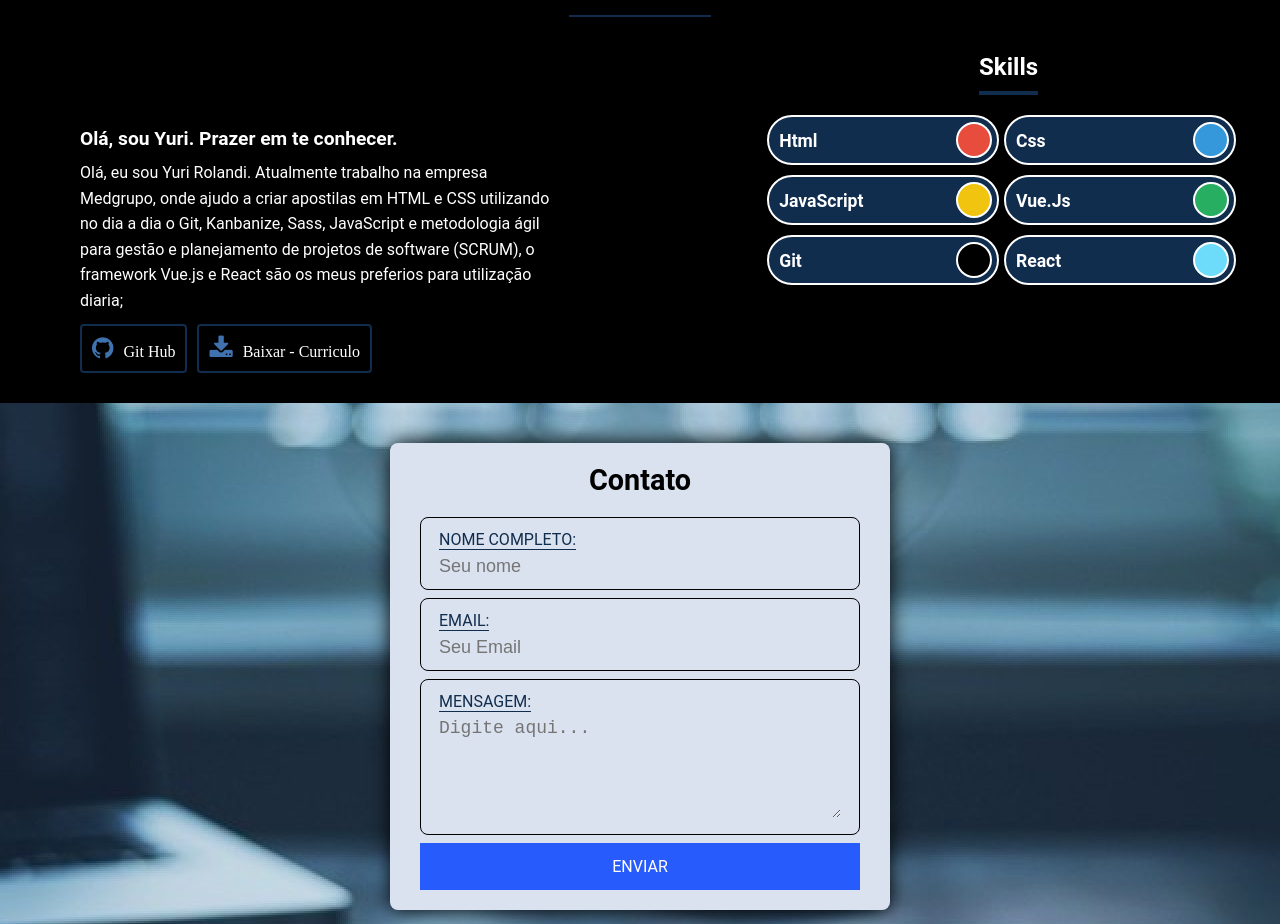
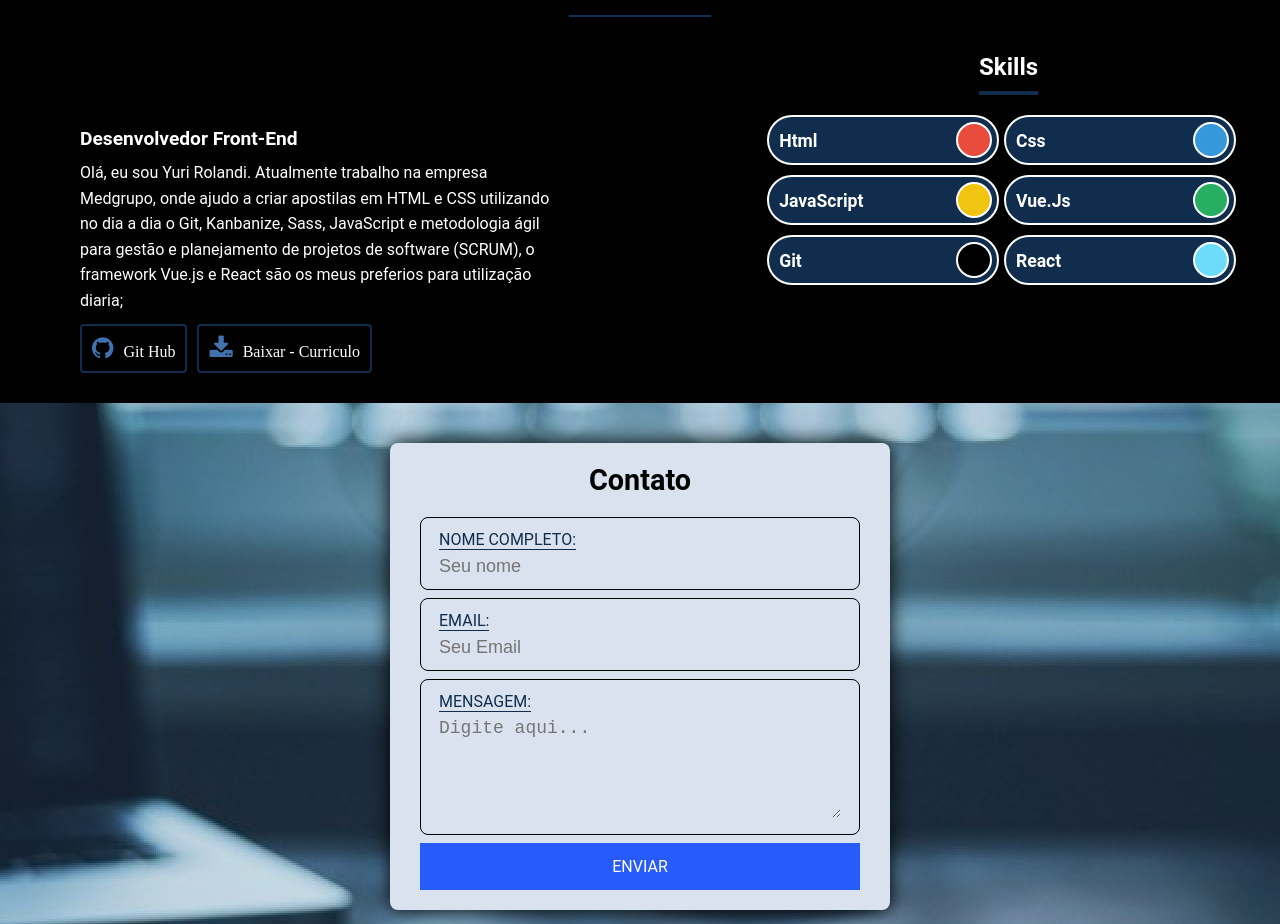
Before and after one commit to yurirolandi/Vue-Portfolio, a Vue app: page /#/ in a window 1280 px wide. Shown: the part 822-1746 px from the top of the page. Built offline with nearby package versions, Linux system fonts and the light colour scheme.

Commit message:
About - atualização de texto

```diff
--- a/src/components/About/About.html
+++ b/src/components/About/About.html
@@ -9,7 +9,7 @@
 
     <div class="about-conteiner">
       <h3 class="about-subtitulo">
-        Olá, sou Yuri. Prazer em te conhecer.
+       Desenvolvedor Front-End
       </h3>
       <p class="about-text">
         Olá, eu sou Yuri Rolandi. Atualmente trabalho na empresa Medgrupo, onde ajudo a criar apostilas em HTML e CSS
```
